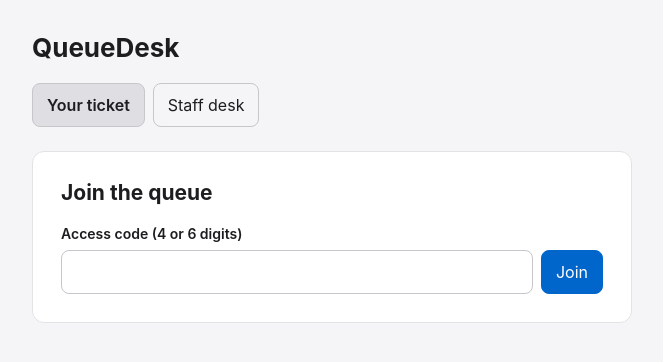
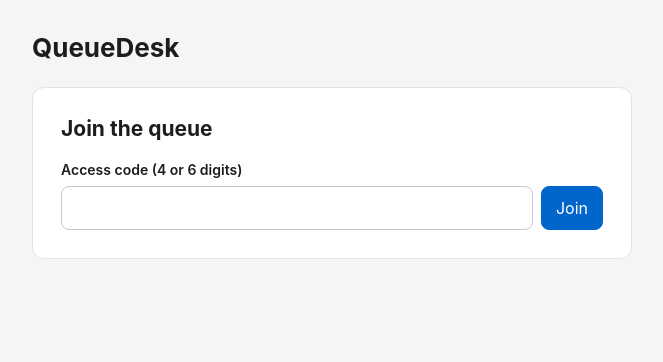
Before and after one commit to aryadharmadhikari/QueueDesk, a React (Vite) app in the folder client/: page / in a window 1280 px wide. Shown: the top 362 px of the page, without its empty margins (308-971 px from the left). Built offline with nearby package versions, Linux system fonts and the light colour scheme.

Commit message:
feat: move staff desk to separate route

```diff
--- a/client/src/App.jsx
+++ b/client/src/App.jsx
@@ -1,21 +1,17 @@
-import React, { useState } from 'react';
+import React from 'react';
 import Visitor from './Visitor.jsx';
 import Staff from './Staff.jsx';
 
 export default function App() {
-  const [page, setPage] = useState('visitor');
+  const isStaff = window.location.pathname.replace(/\/+$/, '') === '/staff';
 
   return (
     <div className="app">
       <header>
         <h1>QueueDesk</h1>
-        <nav aria-label="Main navigation">
-          <button type="button" aria-pressed={page === 'visitor'} onClick={() => setPage('visitor')}>Your ticket</button>
-          <button type="button" aria-pressed={page === 'staff'} onClick={() => setPage('staff')}>Staff desk</button>
-        </nav>
       </header>
       <main>
-        {page === 'visitor' ? <Visitor /> : <Staff />}
+        {isStaff ? <Staff /> : <Visitor />}
       </main>
     </div>
   );
--- a/client/src/style.css
+++ b/client/src/style.css
@@ -19,7 +19,7 @@ h2 { margin: 0 0 20px; font-size: 21px; }
 h3 { margin: 28px 0 12px; font-size: 17px; }
 p { line-height: 1.5; }
 
-nav, .form-row {
+.form-row {
   display: flex;
   flex-wrap: wrap;
   gap: 8px;
@@ -63,7 +63,6 @@ button {
 
 button:hover:not(:disabled) { background: #e9e9ed; }
 button:disabled { opacity: .5; cursor: not-allowed; }
-button[aria-pressed='true'] { background: #dedee3; font-weight: 600; }
 button.primary { color: #fff; background: #0066cc; border-color: #0066cc; }
 button.primary:hover:not(:disabled) { background: #0055aa; }
 input:focus-visible, button:focus-visible { outline: 3px solid #83b7ee; outline-offset: 2px; }
```
Also changed, not shown: 2 other files (tests, documents, lock files or other folders).
